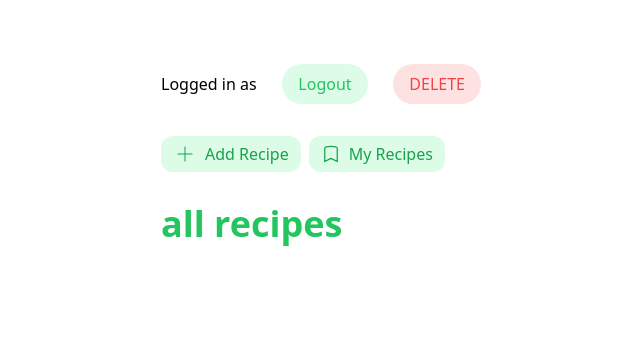
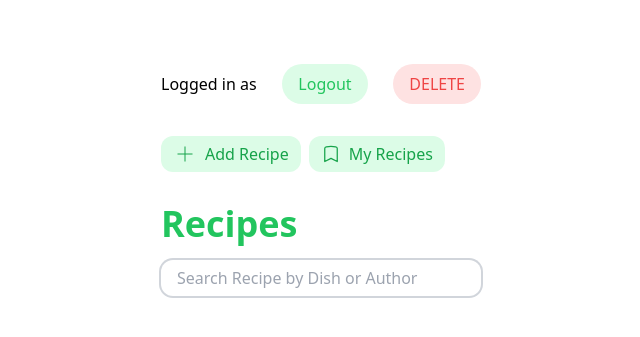
Before and after one commit to software-students-spring2024/2-web-app-exercise-ics, a Flask app: template templates/home/home.html in a window 1280 px wide. Shown: the top 337 px of the page, without its empty margins (319-959 px from the left). Run offline with Flask 3, Linux system fonts and the light colour scheme; the template is opened without the code that fills it, so the values that code supplies are empty.

Commit message:
completed search and delete

```diff
--- a/flask_app.py
+++ b/flask_app.py
@@ -226,9 +226,11 @@ def delete_recipe():
     if request.method == "GET":
         return render_template("home/recipe/delete-recipe.html", name=name)
     if request.method == "POST":
-        recipeId = request.form.get("id")
+        recipeId = request.args.get("id")
+        print(recipeId)
         db.recipes.delete_one({"recipeId": recipeId})
-        return jsonify({"success": True, "message": "Deleted recipe with id " + id})
+        # return jsonify({"success": True, "message": "Deleted recipe with id " + id})
+        return jsonify({"success": True})
 
 
 # Home Routes
--- a/static/css/output.css
+++ b/static/css/output.css
@@ -807,6 +807,11 @@ video {
   background-color: rgb(219 234 254 / var(--tw-bg-opacity));
 }
 
+.bg-gray-200 {
+  --tw-bg-opacity: 1;
+  background-color: rgb(229 231 235 / var(--tw-bg-opacity));
+}
+
 .p-4 {
   padding: 1rem;
 }
--- a/templates/home/home.html
+++ b/templates/home/home.html
@@ -54,8 +54,11 @@
 
 
 
-    <h1 class="text-4xl font-semibold text-green-500 my-4">all recipes</h1>
+    <h1 class="text-4xl font-semibold text-green-500 my-4">Recipes</h1>
 
+    <input type="text" id="search"
+      class="w-full rounded-xl py-1.5 pl-4 text-gray-900 ring-2 ring-gray-300 focus:ring-green-500 focus:outline-none placeholder:text-gray-400"
+      placeholder="Search Recipe by Dish or Author" />
 
     <!-- recipe feed -->
     <div class="mt-6 mb-4 flex flex-col" id="recipes-feed">
@@ -105,13 +108,23 @@
       });
   }
 
+  async function loadRecipes() {
+
+    // clear container
+    const container = document.getElementById('recipes-feed');
+    container.innerHTML = ''
+
+    // get search query
+    const searchQuery = document.getElementById('search').value;
+
     fetch('/recipes')
       .then(response => response.json())
       .then(data => {
-      const container = document.getElementById('recipes-feed');
 
         // Iterate through each recipe and create a card
         data.forEach(recipe => {
+          if (recipe.dishName.includes(searchQuery) || recipe.author.includes(searchQuery)) {
+
             const card = document.createElement('div');
             card.className = 'bg-gray-100 rounded-xl overflow-hidden p-5 mb-4 hover:cursor-pointer';
             card.onclick = function () {
@@ -135,8 +148,18 @@
             card.appendChild(date);
 
             container.appendChild(card);
+          }
         });
       })
       .catch(error => console.error('Error fetching recipes:', error));
+  }
+
+  // run on load
+  document.addEventListener("DOMContentLoaded", () => {
+    loadRecipes()
+  });
+
+  document.getElementById('search').addEventListener("input", (event) => {
+    loadRecipes()
+  });
 </script>
-</script>
```
Also changed, not shown: templates/home/recipe/delete-recipe.html (+6 -4 lines). Lines whose indentation alone changed are shown as unchanged.
